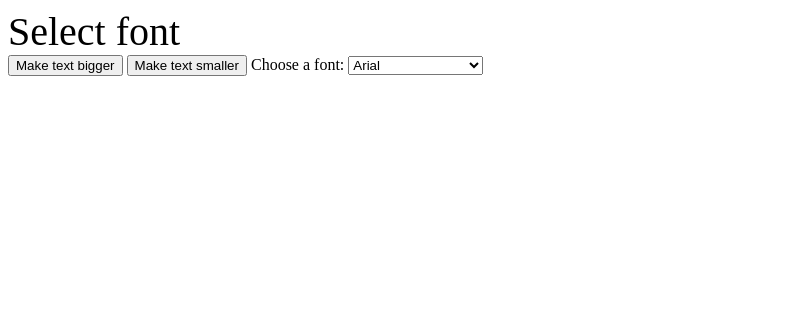
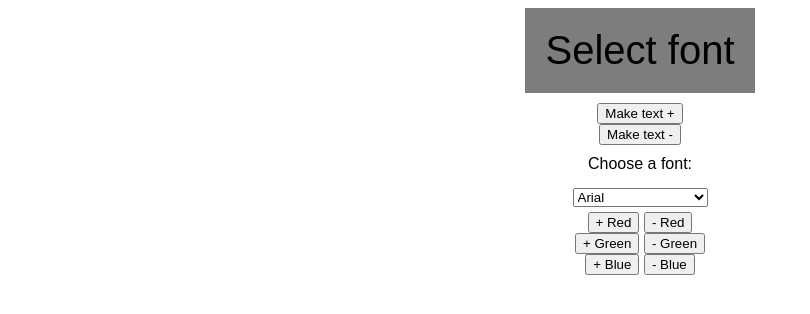
Before and after one commit to asyayakim/git_demo, a plain HTML site: page HTMLProject/getAcademy/Opp122D.html in a window 1280 px wide. Shown: the whole page, without its empty margins (0-810 px from the left). Drawn offline with Linux system fonts and the light colour scheme.

Commit message:
Oppgave 122C. Created rgb function, changed position of elements

```diff
--- a/HTMLProject/getAcademy/Opp122D.html
+++ b/HTMLProject/getAcademy/Opp122D.html
@@ -1,21 +1,47 @@
 <!DOCTYPE html>
 <html lang="en">
+
 <head>
     <meta charset="UTF-8">
     <meta name="viewport" content="width=device-width, initial-scale=1.0">
     <style>
+        body {
+            font-family: Arial, sans-serif;
+            display: flex;
+            flex-direction: column;
+            align-items: center;
+
+        }
         #textSize {
             font-size: 40px;
+            display: inline-block;
+            background-color: rgb(125, 125, 125);
+            text-align: center;
+            margin-bottom: 10px;
+            padding: 20px;
+
         }
-        .label {
-            display: grid;
+
+        .controls {
+            display: flex;
+            flex-direction: column;
+            align-items: center;
+            margin-bottom: 20px;
         }
+        select, label {
+            margin-top: 10px;
+            margin-bottom: 5px;
+        }
+
+
+
     </style>
 </head>
+
 <body>
     <div id="textSize"> Select font</div>
-    <button onclick="changeFontSize(6)">Make text bigger</button>
-    <button onclick="changeFontSize(-6)">Make text smaller</button>
+    <button onclick="changeFontSize(6)">Make text +</button>
+    <button onclick="changeFontSize(-6)">Make text -</button>
     <label for="fontSelect">Choose a font:</label>
     <select onchange="selectFontFamily(this.value)">
         <option>Arial</option>
@@ -29,8 +55,40 @@
         <option>Brush Script MT</option>
     </select>
 
+    <div class="color">
+        <button onclick="changeColor('red', 5)"> + Red</button>
+        <button onclick="changeColor('red', -5)"> - Red</button>
+    </div>
+    <div class="color">
+        <button onclick="changeColor('green', 5)"> + Green</button>
+        <button onclick="changeColor('green', -5)"> - Green</button>
+    </div>
+    <div class="color">
+        <button onclick="changeColor('blue', 5)">+ Blue</button>
+        <button onclick="changeColor('blue', -5)">- Blue</button>
+    </div>
+
+
     <script>
-        function selectFontFamily(fontFamily){
+        let redValue = 125;
+        let greenValue = 125;
+        let blueValue = 125;
+
+        function changeColor(color, amount) {
+            if (color === 'red') {
+                redValue = Math.min(255, Math.max(0, redValue + amount));
+            } else if (color === 'green') {
+                greenValue = Math.min(255, Math.max(0, greenValue + amount));
+            } else if (color === 'blue') {
+                blueValue = Math.min(255, Math.max(0, blueValue + amount));
+            }
+
+            document.getElementById('textSize').style.backgroundColor = `rgb(${redValue}, ${greenValue}, ${blueValue})`;
+        }
+
+
+
+        function selectFontFamily(fontFamily) {
             document.getElementById('textSize').style.fontFamily = fontFamily;
             document.getElementById('textSize').innerHTML = `Du har valgt ${fontFamily}.`;
         }
@@ -39,6 +97,11 @@
             currentFontSize += size;
             document.getElementById('textSize').style.fontSize = `${currentFontSize}px`;
         }
+        document.getElementById('textSize').style.backgroundColor = `rgb(${redValue},${greenValue},${blueValue})`;
+
+
+
     </script>
 </body>
+
 </html>
```
